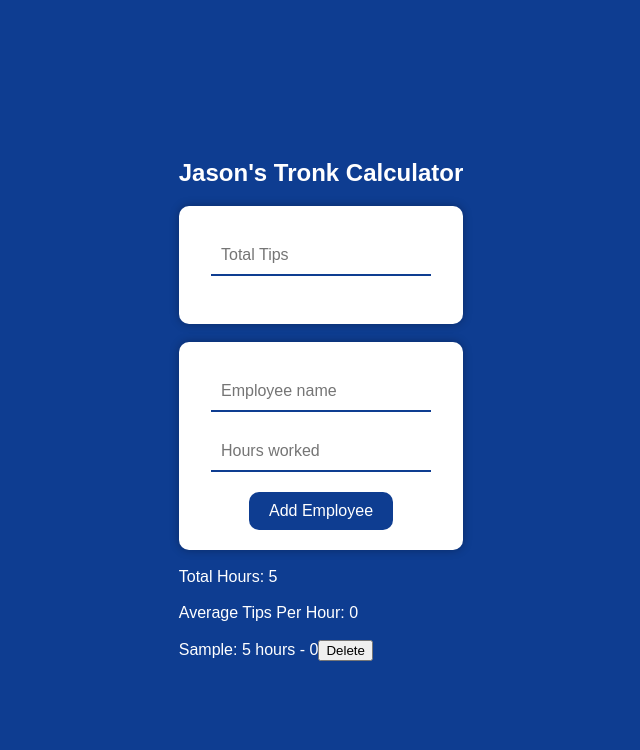
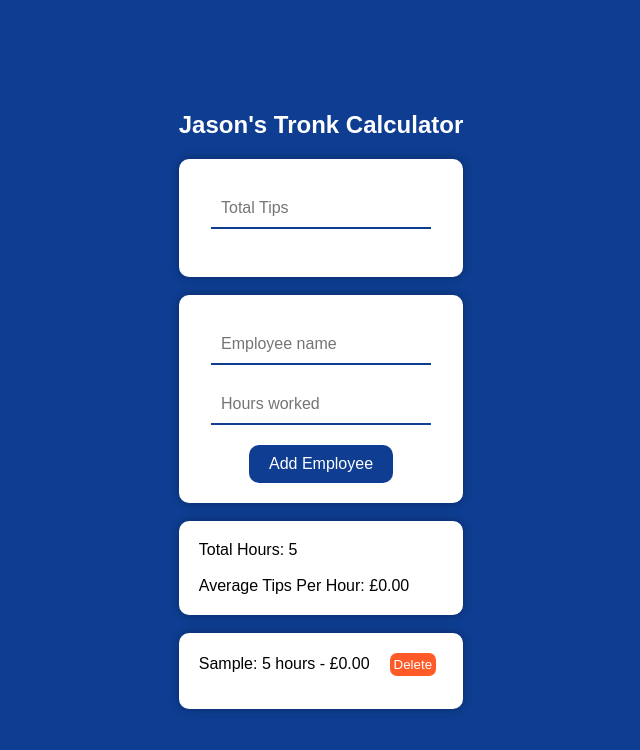
Before and after one commit to markprodehl/tip-calculator, a React (Create React App) app: page / in a window 1280 px wide. Both pictures are taken after typing "Sample", "5" into the empty fields and a click on the button "Add Employee". Shown: the top 750 px of the page, without its empty margins (319-959 px from the left). Built offline with nearby package versions, Linux system fonts and the light colour scheme.

Commit message:
Removed unused classNames and added the UK pound sign as well as included a 2 decimal limit on the currency fields

```diff
--- a/src/components/TipCalculator.css
+++ b/src/components/TipCalculator.css
@@ -16,6 +16,16 @@ body {
   flex-direction: column;
   align-items: center;
   background-color: white;
+  padding: 20px;
+  border-radius: 10px;
+  box-shadow: 0px 0px 10px 0px rgba(0, 0, 0, 0.3);
+}
+
+.display-results {
+  display: flex;
+  flex-direction: column;
+  background-color: white;
+  color: black;
   padding: 20px;
   border-radius: 10px;
   box-shadow: 0px 0px 10px 0px rgba(0, 0, 0, 0.3);
@@ -61,86 +71,17 @@ button[type="button"]:hover {
   background-color: #0E3D91;
 }
 
-.employee-container {
-  display: flex;
-  align-items: center;
-  margin: 10px 0;
-}
-
-.employee-name {
-  margin-right: 10px;
-}
-
-/* .container {
-  display: flex;
-  flex-direction: column;
-  align-items: center;
-  margin-top: 50px;
-}
-
-.input-form {
-  display: flex;
-  flex-direction: row;
-  align-items: center;
-  justify-content: center;
-}
-
-.input-field {
-  padding: 10px;
-  margin-right: 10px;
-  border-radius: 5px;
-  border: 1px solid gray;
-}
-
-.add-btn {
-  padding: 10px;
-  background-color: green;
+.delete-btn {
+  margin-left: 20px;
+  margin-bottom: 3px;
+  padding: 4px;
+  background-color: #FF5A27;
   color: white;
-  border-radius: 5px;
-  border: 1px solid gray;
-}
-
-.employee-list {
-  display: flex;
-  flex-direction: column;
-  align-items: center;
-  width: 400px;
-  margin-top: 50px;
+  border-radius: 7px;
+  border: 0 none;
+  /* border: 1px solid gray; */
 }
 
 .employee-item {
-  display: flex;
-  flex-direction: row;
-  align-items: center;
-  justify-content: space-between;
-  padding: 10px;
   margin-bottom: 10px;
-  background-color: lightgray;
-  width: 100%;
-  border-radius: 5px;
 }
-
-.delete-btn {
-  padding: 10px;
-  background-color: red;
-  color: white;
-  border-radius: 5px;
-  border: 1px solid gray;
-}
-
-.total-hours {
-  font-weight: bold;
-  margin-top: 50px;
-}
-
-.total-tips-per-hour {
-  font-weight: bold;
-  margin-top: 50px;
-}
-
-.employee-tips {
-  display: flex;
-  flex-direction: column;
-  align-items: center;
-  margin-top: 50px;
-} */
--- a/src/components/TipCalculator.js
+++ b/src/components/TipCalculator.js
@@ -36,7 +36,6 @@ const TipCalculator = () => {
           value={totalTips || ""}
           onChange={handleTotalTipsChange}
           placeholder="Total Tips"
-          className="input-field"
         />
       <br />
       </form>
@@ -48,7 +47,6 @@ const TipCalculator = () => {
           placeholder="Employee name"
           value={employeeName}
           onChange={(e) => setEmployeeName(e.target.value)}
-          className="input-field"
         />
         <input
           type="number"
@@ -56,36 +54,28 @@ const TipCalculator = () => {
           placeholder="Hours worked"
           value={hoursWorked}
           onChange={(e) => setHoursWorked(e.target.value)}
-          className="input-field"
         />
-        <button type="submit" className="add-btn">Add Employee</button>
+        <button type="submit">Add Employee</button>
       </form>
       <br />
-      <div className="total-hours">
-        Total Hours: {totalHours}
-      </div>
-      <br />
-      <div className="total-tips-per-hour">
-        Average Tips Per Hour: {totalTips / totalHours}
+      <div className="display-results">
+        <div>
+          Total Hours: {totalHours}
+        </div>
+        <br />
+        <div>
+          Average Tips Per Hour: £{(totalTips / totalHours).toFixed(2)}
+        </div>
       </div>
       <br/>
-      <div className="employee-list">
+      <div className="display-results">
         {employees.map((employee) => (
           <div key={employee.employeeName} className="employee-item">
-            {employee.employeeName}: {employee.hoursWorked} hours - {(totalTips / totalHours) * employee.hoursWorked}
+            {employee.employeeName}: {employee.hoursWorked} hours - £{((totalTips / totalHours) * employee.hoursWorked).toFixed(2)}
             <button onClick={() => handleDelete(employee) } className="delete-btn">Delete</button>
           </div>
         ))}
       </div>
-      {/* <br />
-      <br /> */}
-      {/* <div className="employee-tips">
-        {employees.map((employee) => (
-          <div key={employee.employeeName}>
-            {employee.employeeName}: {(totalTips / totalHours) * employee.hoursWorked}
-          </div>
-        ))}
-      </div> */}
     </div>
   );
 };
```
